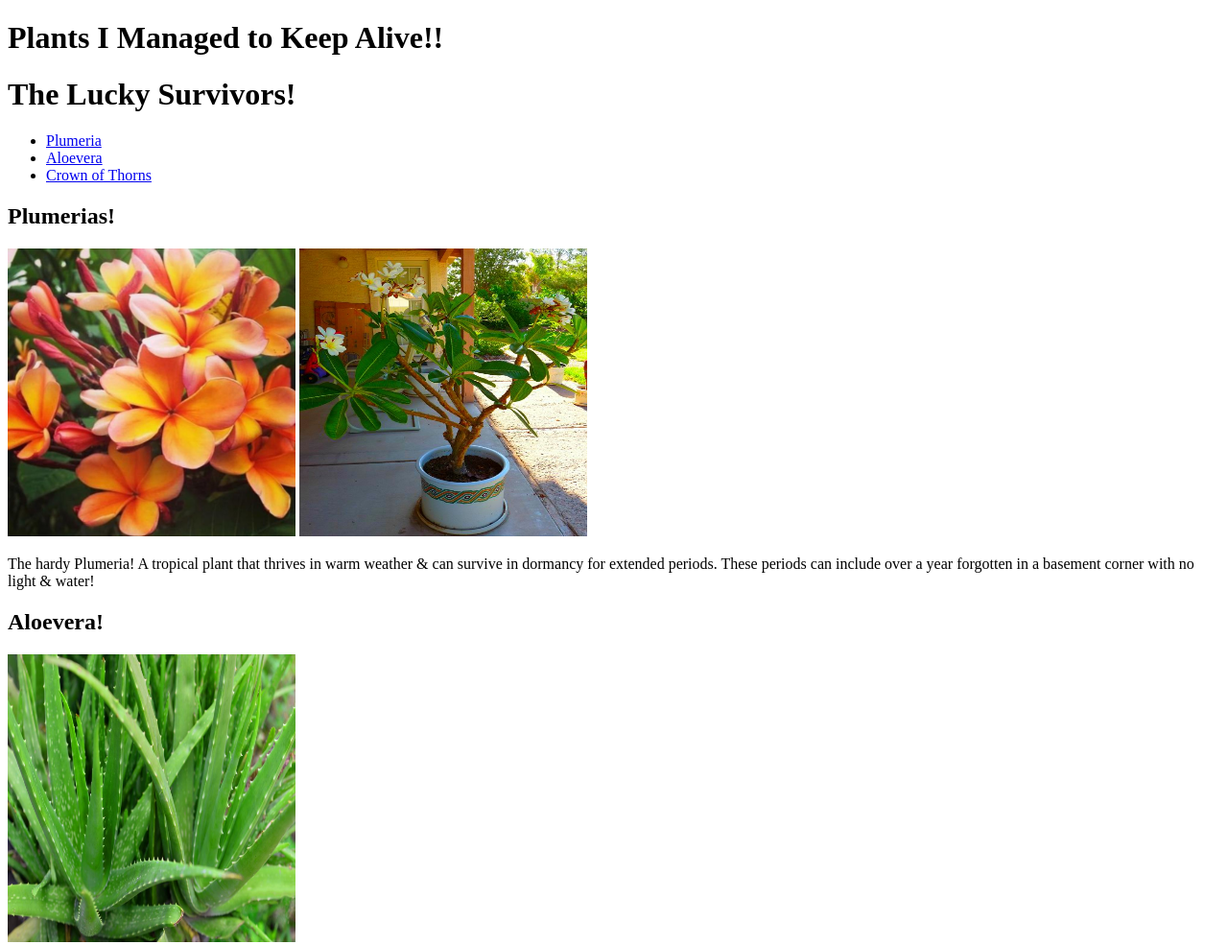
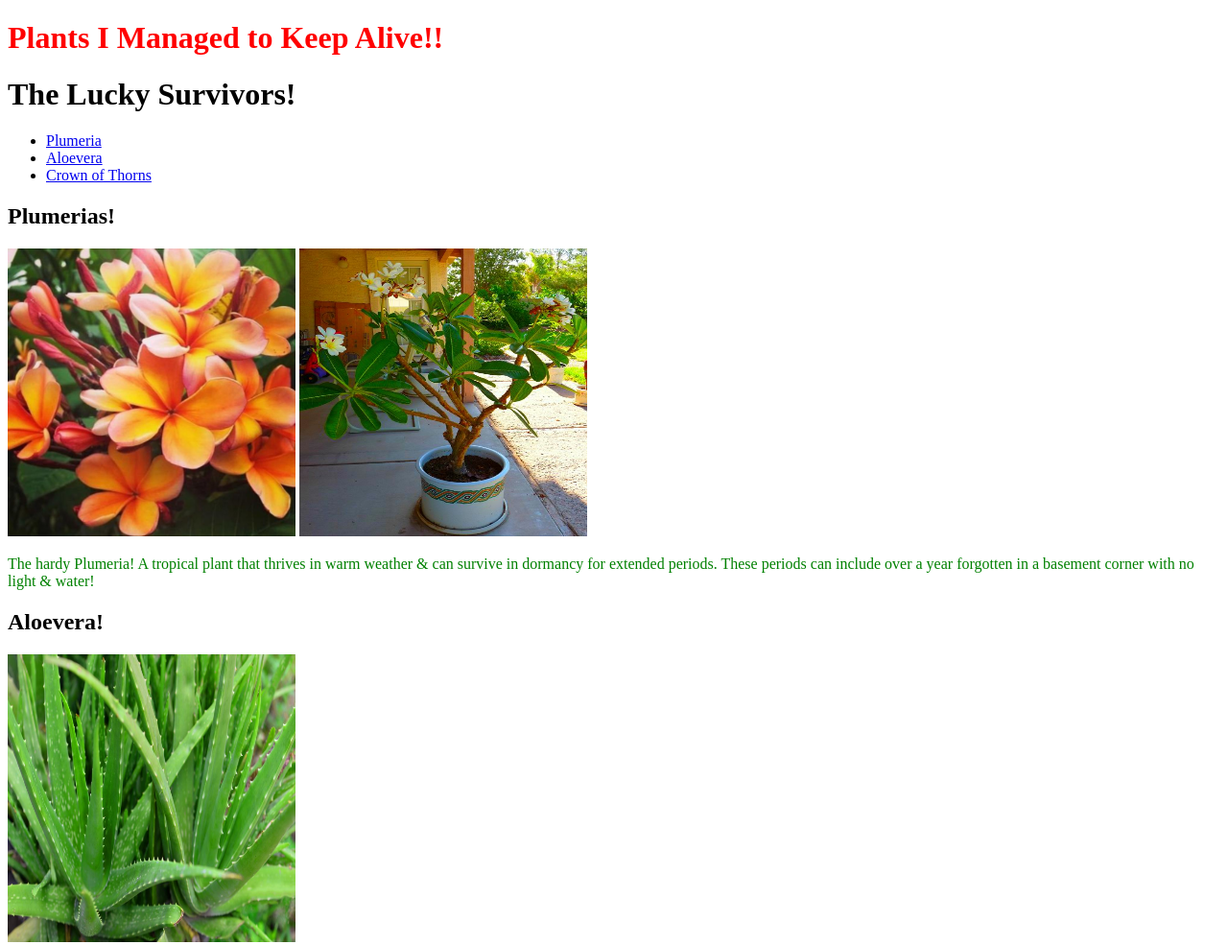
Before and after one commit to rlp390/CopyCat, a website: page index.html in a window 1280 px wide. Shown: the top 985 px of the page at 96% size. Drawn offline with Linux system fonts and the light colour scheme.

Commit message:
Added CSS

```diff
--- a/index.html
+++ b/index.html
@@ -1,8 +1,9 @@
 <!DOCTYPE html>
 <html>
    <head>
+      <link rel="stylesheet" href="styles.css">
       <title>Plants I Haven't Killed Yet!</title>
-      <h1>Plants I Managed to Keep Alive!!</h1>
+      <h1 id="mainHeading">Plants I Managed to Keep Alive!!</h1>
    </head>
 
    <body>
@@ -31,7 +32,7 @@
                <h2>Plumerias!</h2>
                <img src="images/plumeria_1.jpg" alt="Plumeria 1" width="300" height="300">
                <img src="images/plumeria_2.jpg" alt="Plumeria 2" width="300" height="300">
-               <p>
+               <p id="testP" class="funParagraph">
                   The hardy Plumeria!  A tropical plant that thrives in warm weather &amp; can survive in dormancy for extended periods.  These periods can include over a year forgotten in a basement corner with no light &amp; water!
                </p>
             </section>
--- a/styles.css
+++ b/styles.css
@@ -1 +1,12 @@
-/* Write your CSS here! */
+body {
+    margin: 8px;
+    display: block;
+}
+
+#mainHeading {
+    color: red;
+}
+
+.funParagraph {
+    color: green;
+}
```
